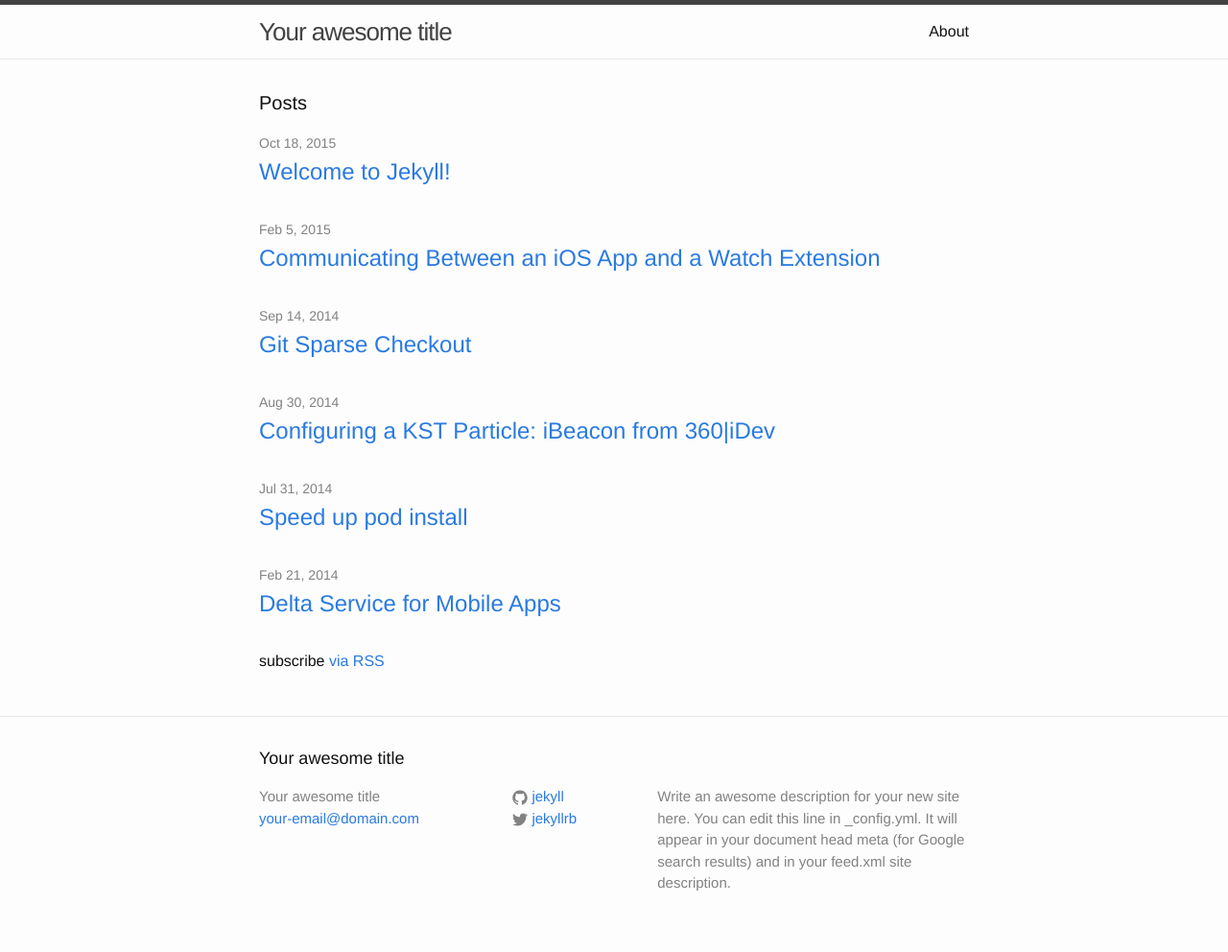
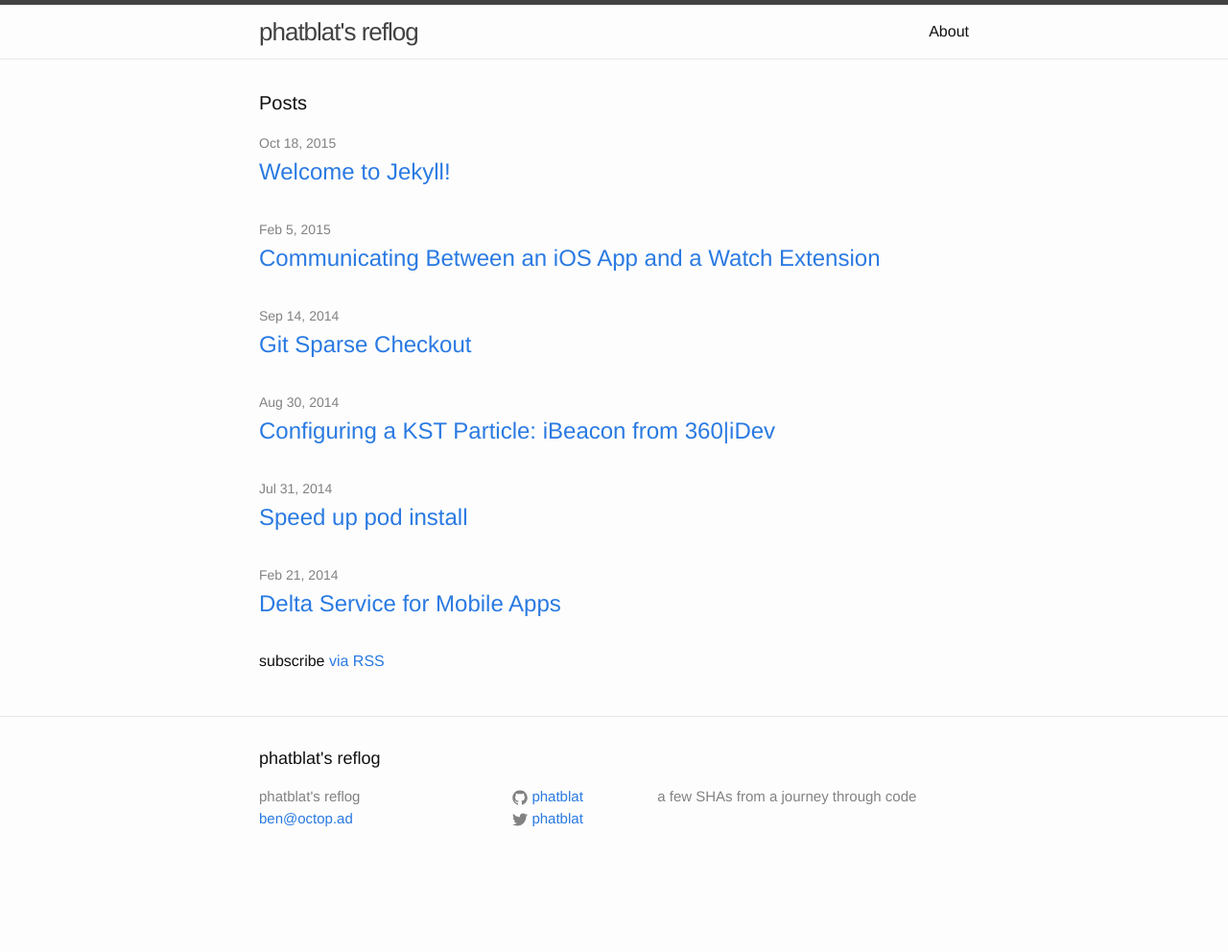
Before and after one commit to phatblat/reflog, a Jekyll site: the page built from www/index.html, in a window 1280 px wide. Shown: the whole page at 96% size. Built offline with Jekyll 4.4.1, drawn with Linux system fonts in a browser that asks for light colours; after the commit the page ends 924 px from its top, so only the background shows below that.

Commit message:
Copy config.yml values from old site

```diff
--- a/www/_config.yml
+++ b/www/_config.yml
@@ -1,14 +1,14 @@
 # Site settings
-title: Your awesome title
-email: your-email@domain.com
+url: "http://phatblat.com" # the base hostname & protocol for your site
+baseurl: "" # the subpath of your site, e.g. /blog/
+title: phatblat's reflog
 description: > # this means to ignore newlines until "baseurl:"
-  Write an awesome description for your new site here. You can edit this
-  line in _config.yml. It will appear in your document head meta (for
-  Google search results) and in your feed.xml site description.
-baseurl: "" # the subpath of your site, e.g. /blog/
-url: "http://yourdomain.com" # the base hostname & protocol for your site
-twitter_username: jekyllrb
-github_username:  jekyll
+  a few SHAs from a journey through code
+email: ben@octop.ad
+author: Ben Chatelain
+simple_search: http://google.com/search
+twitter_username: phatblat
+github_username:  phatblat
 
 # Build settings
 markdown: kramdown
```
